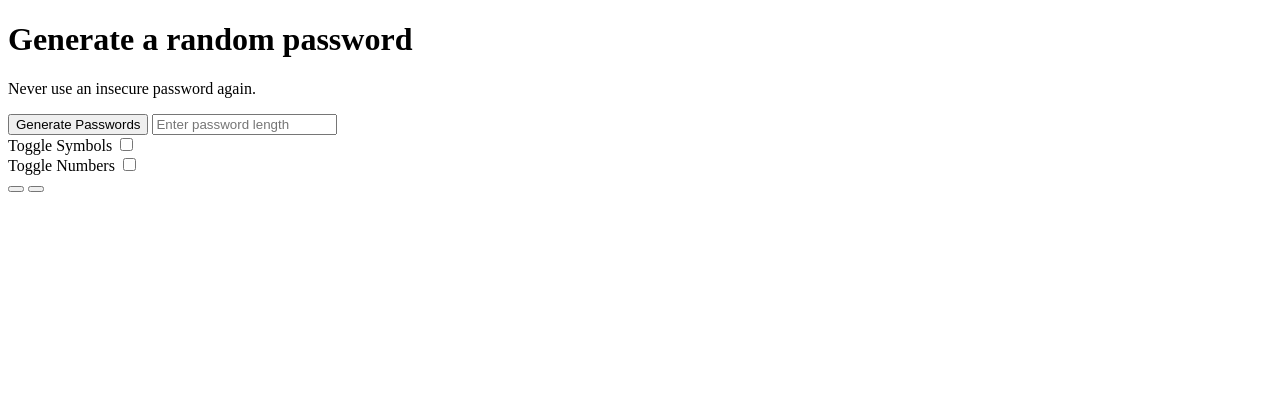
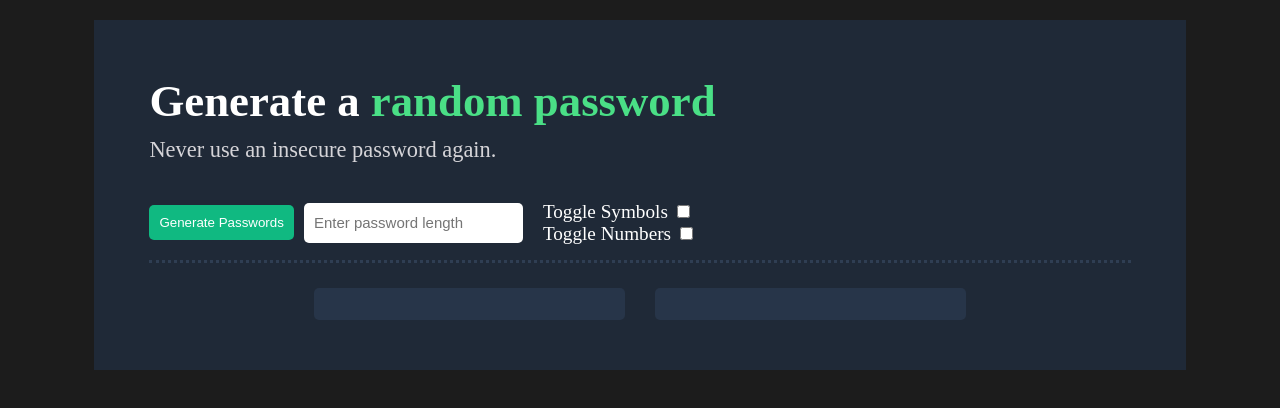
Before and after one commit to luisarevalo21/random-password-generator, a plain HTML site: page index.html in a window 1280 px wide. Drawn offline with Linux system fonts and the light colour scheme.

Commit message:
added styles.css inside of link tag

```diff
--- a/index.html
+++ b/index.html
@@ -1,7 +1,7 @@
 <!DOCTYPE html>
 <html>
   <head>
-    <link rel="stylesheet" href="index.css" />
+    <link rel="stylesheet" href="styles.css" />
     <script src="index.js" defer></script>
   </head>
 
```
